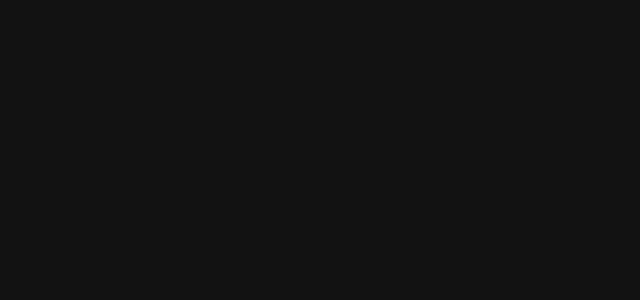
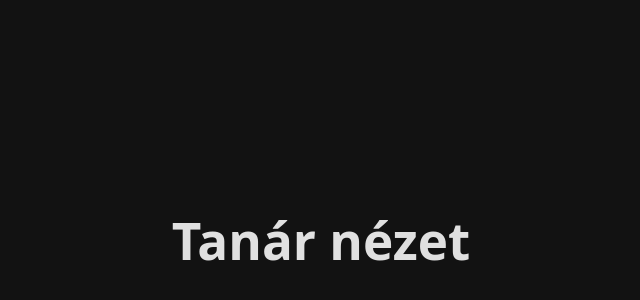
Before and after one commit to TMartin005/ZH_Upload_APP, a React (Vite) app in the folder Frontend/: page /teacher in a window 1280 px wide. Before the commit this address had no page. Shown: the part 160-460 px from the top of the page, without its empty margins (319-959 px from the left). Built offline with nearby package versions, Linux system fonts and the light colour scheme.

Commit message:
Add TeacherPage and route to App
Introduces a new TeacherPage component and adds a '/teacher' route to the application.

```diff
--- a/Frontend/src/App.tsx
+++ b/Frontend/src/App.tsx
@@ -1,6 +1,7 @@
 import React from 'react';
 import { BrowserRouter as Router, Route, Routes } from 'react-router-dom';
 import StudentPage from './pages/StudentPage';
+import TeacherPage from './pages/TeacherPage';
 
 const App: React.FC = () => {
   return (
@@ -9,11 +10,13 @@
 
         <Routes>
           <Route path="/student" element={<StudentPage />} />
+          <Route path="/teacher" element={<TeacherPage />} />
           <Route path="/" element={
             <>
               <h2>Welcome! Please select a page:</h2>
               <ul>
                 <li><a href="/student">Student Submission</a></li>
+
               </ul>
             </>
           } />
--- a/Frontend/src/pages/TeacherPage.tsx
+++ b/Frontend/src/pages/TeacherPage.tsx
@@ -0,0 +1,13 @@
+import React, { useState } from 'react';
+import TeacherView from '../components/TeacherForm';
+
+
+const TeacherPage: React.FC = () => {
+    return (
+        <div>
+            <TeacherView />
+        </div>
+    );
+};
+
+export default TeacherPage;
```
